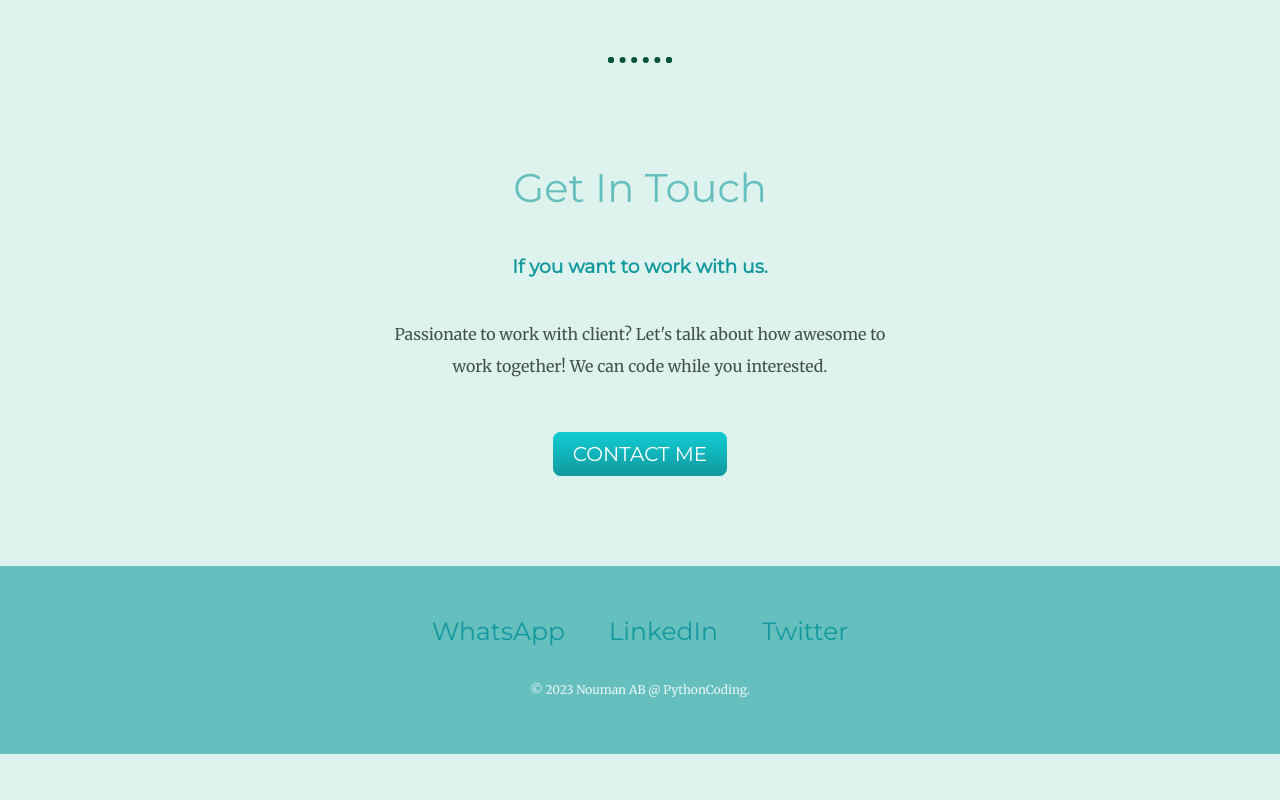
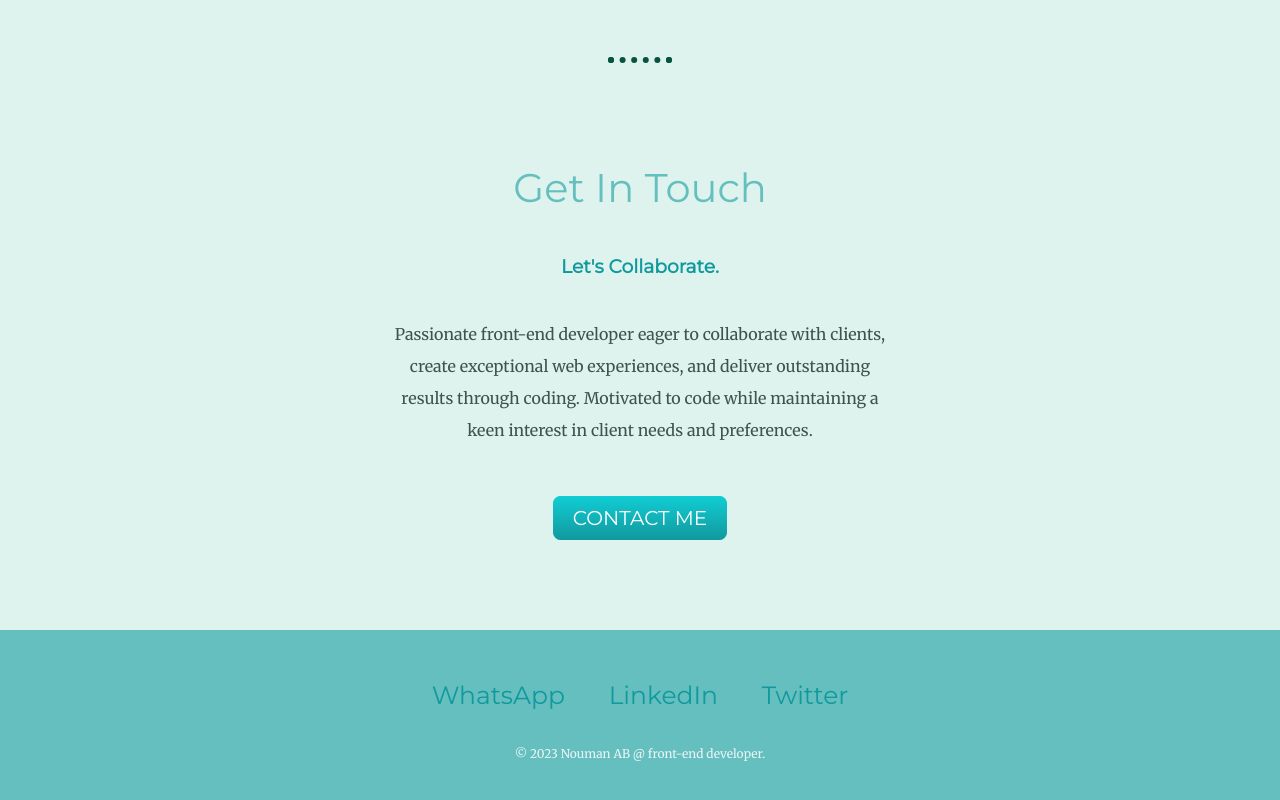
Before and after one commit to NoumanAB/nouman-cv, a plain HTML site: page index.html in a window 1280 px wide. Shown: the part 2297-3097 px from the top of the page. Before the commit the page ends 3051 px from the top, so only its background shows below. Drawn offline with Linux system fonts and the light colour scheme.

Commit message:
Update index.html

```diff
--- a/index.html
+++ b/index.html
@@ -43,9 +43,9 @@
       <hr>
       <div class="contact-me">
         <h2>Get In Touch</h2>
-        <h3>If you want to work with us.</h3>
-        <p class="contact-message">Passionate to work with client? Let's talk about how awesome to work together! We can code while you interested.</p>
-        <a class="btn" href="mailto:techline.n1@gmail.com">CONTACT ME</a>
+        <h3>Let's Collaborate.</h3>
+        <p class="contact-message">Passionate front-end developer eager to collaborate with clients, create exceptional web experiences, and deliver outstanding results through coding. Motivated to code while maintaining a keen interest in client needs and preferences.</p>
+        <a class="btn" href="mailto:bijapurenouman@gmail.com">CONTACT ME</a>
       </div>
     </div>
 
@@ -56,7 +56,7 @@
       <a class="footer-link" href="https://www.linkedin.com/">LinkedIn</a>
       <a class="footer-link" href="https://twitter.com/">Twitter</a>
 
-      <p class="copy-right">© 2023 Nouman AB @ PythonCoding.</p>
+      <p class="copy-right">© 2023 Nouman AB @ front-end developer.</p>
 
     </div>
 
```
